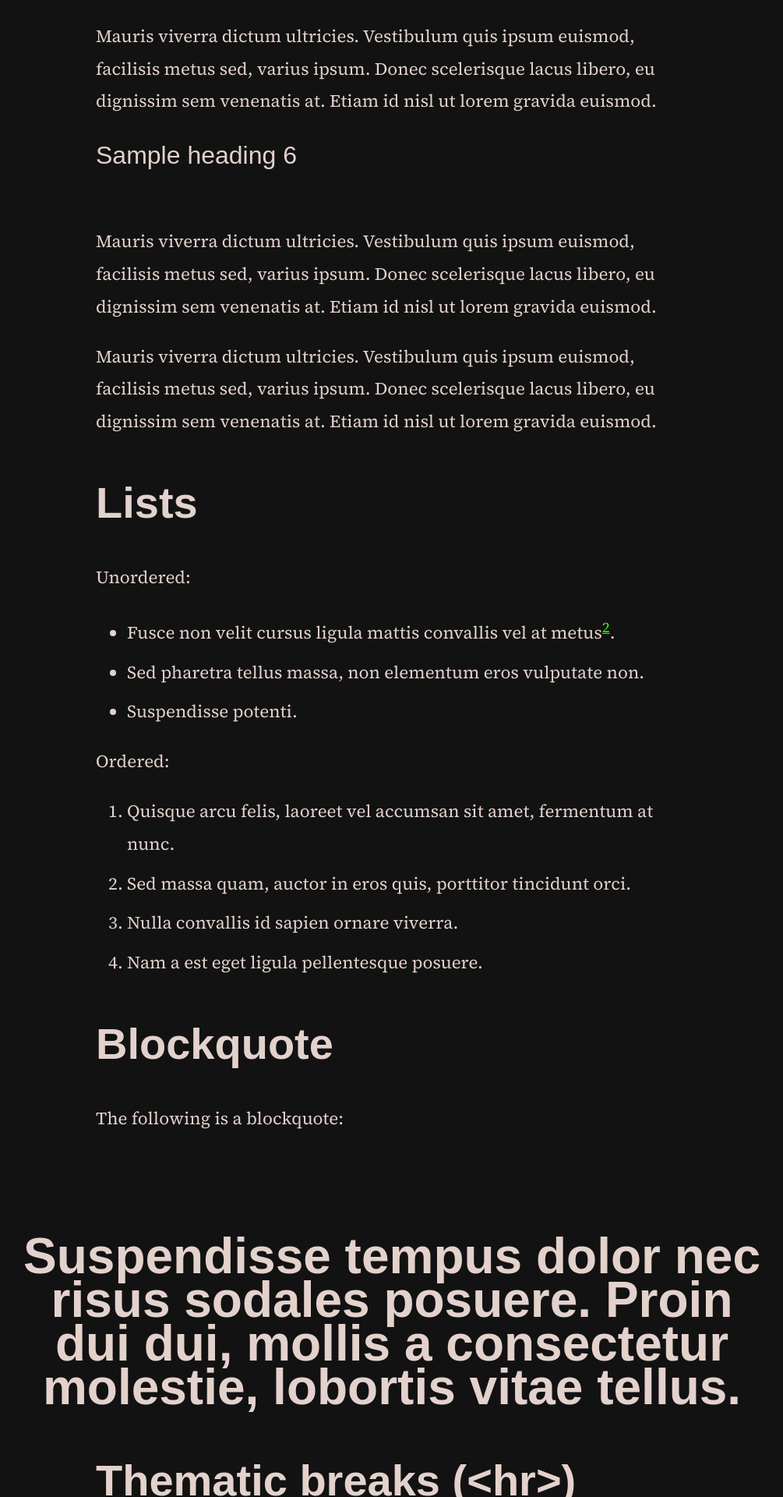
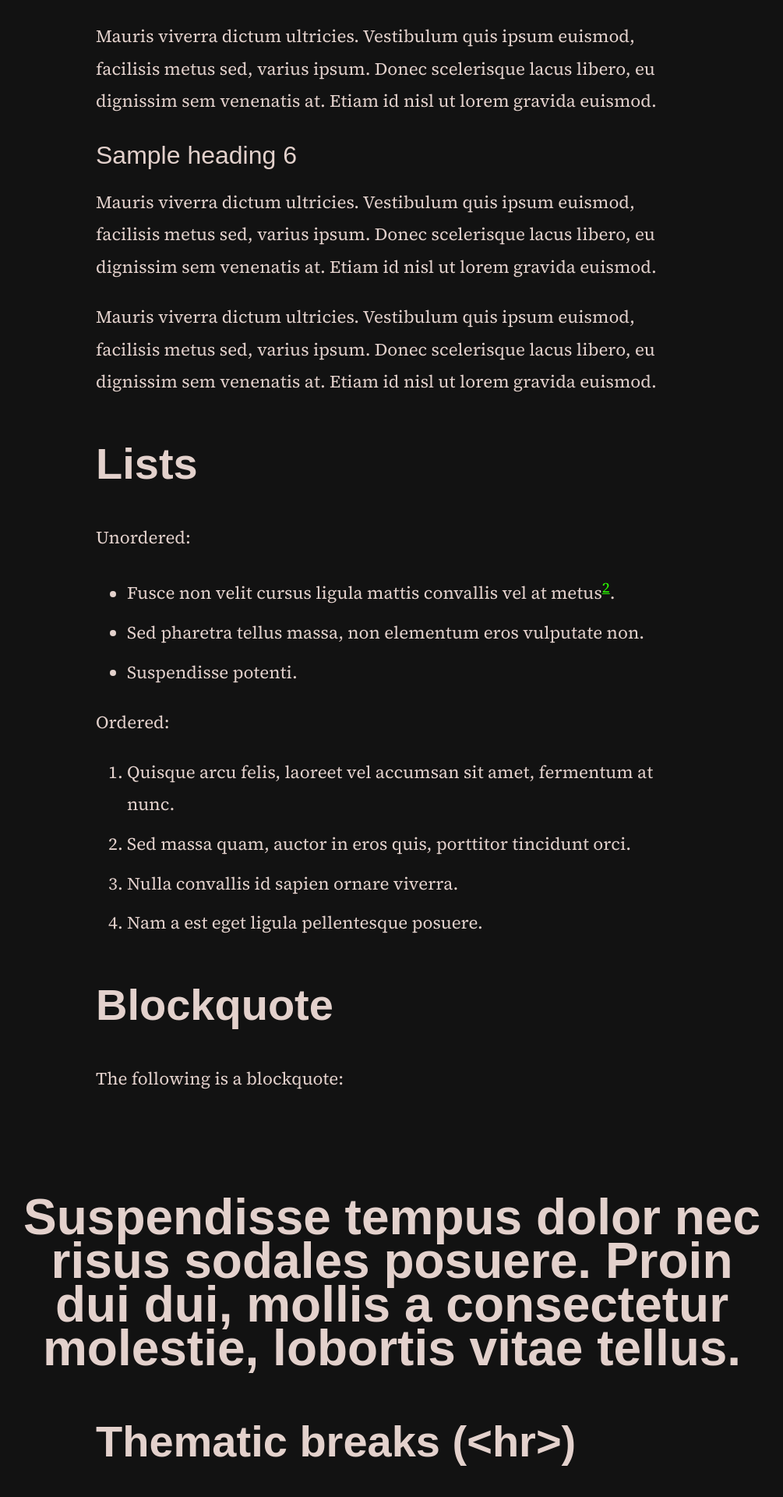
Before and after one commit to scherrer-txt/bts, a Jekyll site: the page built from _posts/2024-03-21-overview-post.md, in a window 1280 px wide. Shown: the part 1821-3741 px from the top of the page at 78% size, without its empty margins (137-1142 px from the left). Built offline with Jekyll 4.4.1, drawn with Linux system fonts in a browser that asks for light colours; some web fonts are replaced.

Commit message:
Update moonwalk.scss

```diff
--- a/_sass/moonwalk.scss
+++ b/_sass/moonwalk.scss
@@ -67,7 +67,7 @@ pre, code {
   font-weight: 400;
   line-height: 2rem;
   margin-top: 2rem;
-  margin-down: 1.5rem;
+  margin-bottom: 1.5rem;
 }
 
 hr { margin: 3em 0; }
```
